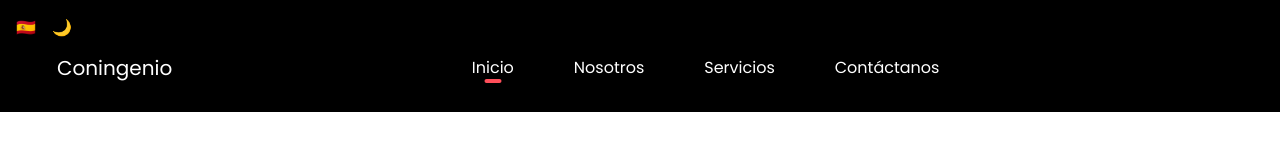
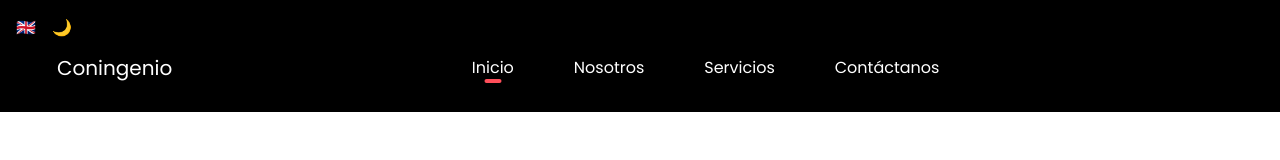
Before and after one commit to AmyLovelace/coningenio, a React (Vite) app: page / in a window 1280 px wide. Shown: the top 160 px of the page. Built offline with nearby package versions, Linux system fonts and the light colour scheme; no server answers.

Commit message:
se arregla que se muestre la bandera que se quiere cambiar

```diff
--- a/src/layout/header.jsx
+++ b/src/layout/header.jsx
@@ -53,13 +53,14 @@ const Header = ({lang,handleLang}) => {
        <div style={{ display: 'flex', alignItems: 'center', gap: '1rem' } }>
        <div className="lang-toggle">
           {lang === 'esp' ? (
-            <button onClick={() => handleLang('eng')} style={{ background: 'none', border: 'none', fontSize: '1rem',padding:'0'  }}>
-              🇪🇸
-            </button>
+             <button onClick={() => handleLang('eng')} style={{ background: 'none', border: 'none', fontSize: '1rem' ,padding:'0' }}>
+             🇬🇧
+           </button>
+
           ) : (
-            <button onClick={() => handleLang('esp')} style={{ background: 'none', border: 'none', fontSize: '1rem' ,padding:'0' }}>
-              🇬🇧
-            </button>
+            <button onClick={() => handleLang('esp')} style={{ background: 'none', border: 'none', fontSize: '1rem',padding:'0'  }}>
+            🇪🇸
+          </button>
           )}
         </div>
 
```
